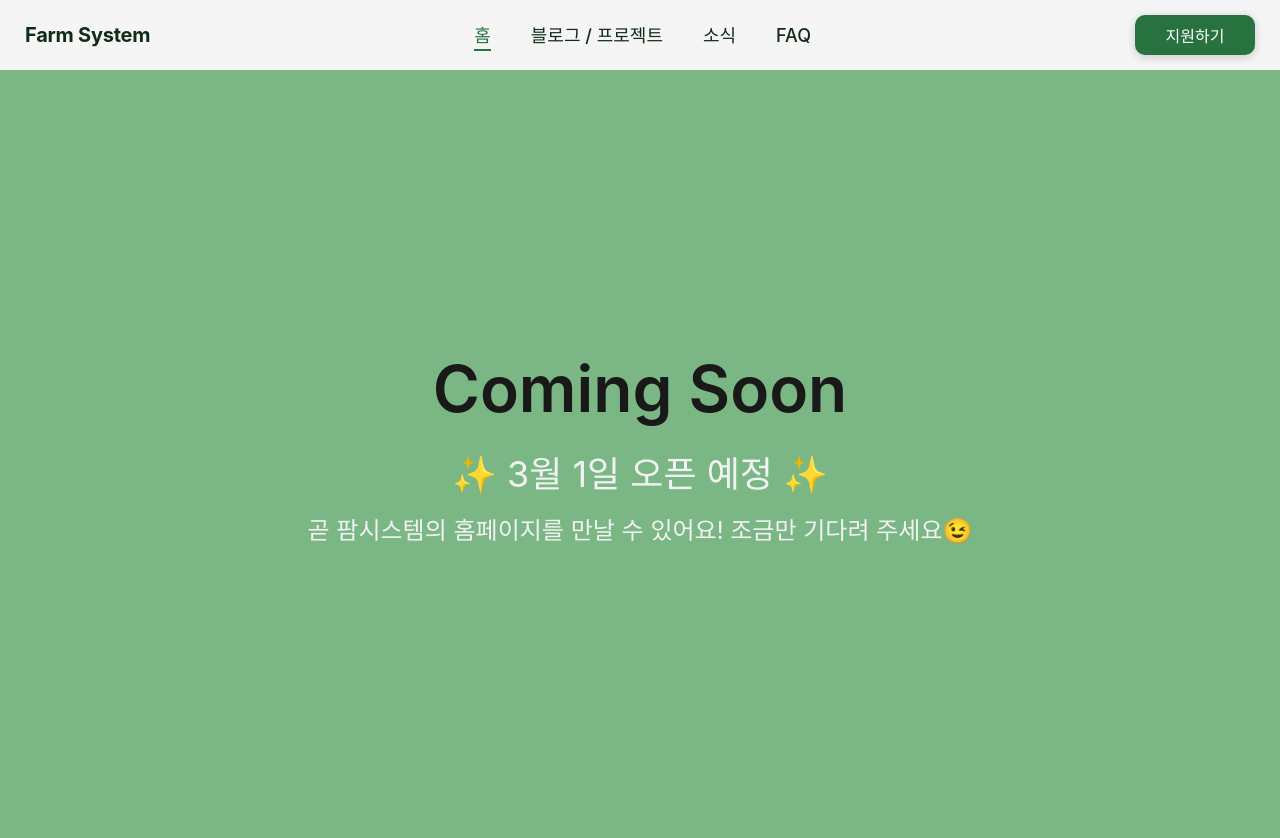
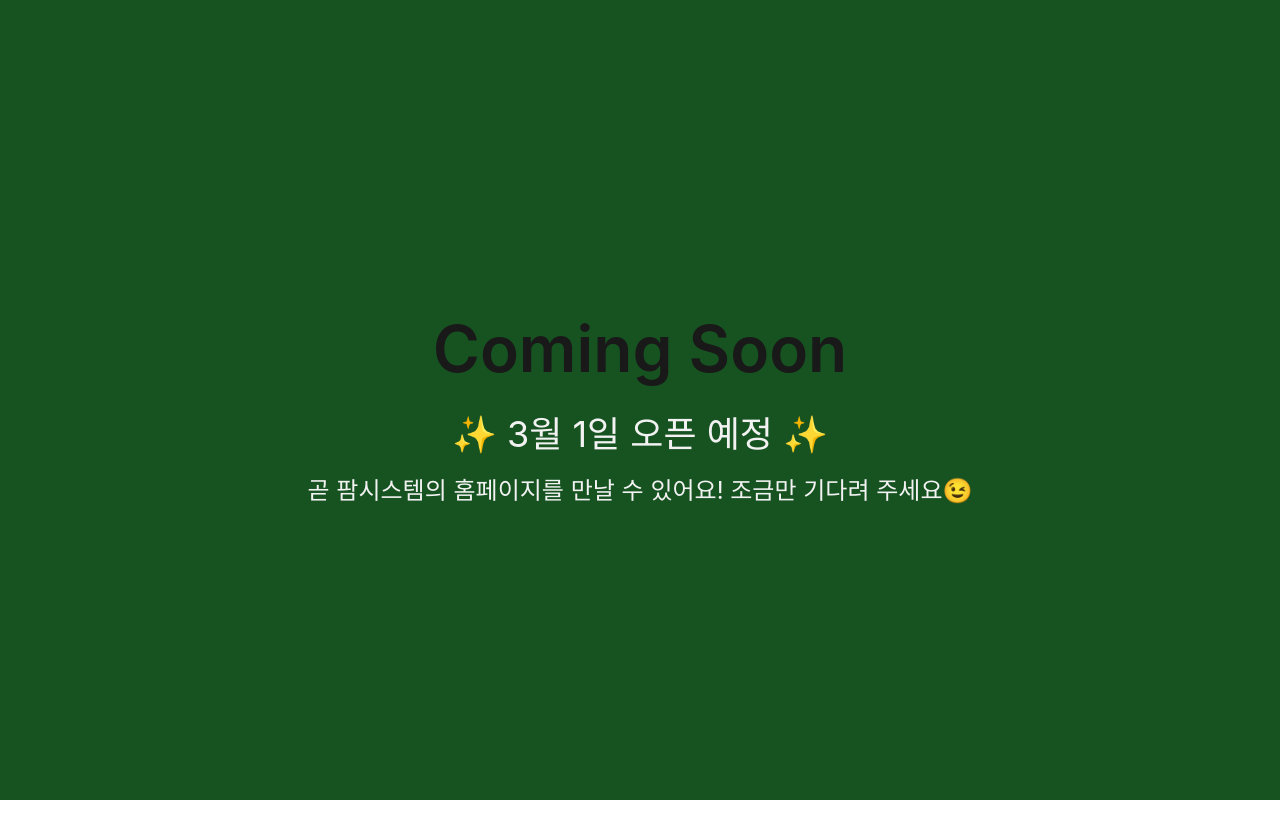
Before and after one commit to karpitony/monorepo-test, a React (Vite) app: page / in a window 1280 px wide. Shown: the top 838 px of the page. After the commit the page ends 800 px from the top, so only its background shows below. Built offline with nearby package versions, Linux system fonts and the light colour scheme; a web font is replaced by a local one.

Commit message:
feat: 유지보수 페이지 라우터 설정 추가 및 일부 스타일 변경

```diff
--- a/package.json
+++ b/package.json
@@ -19,6 +19,7 @@
     "react-icons": "^5.4.0",
     "react-responsive": "^10.0.0",
     "react-router": "^7.1.5",
+    "react-router-dom": "^7.2.0",
     "react-slick": "^0.30.3",
     "slick-carousel": "^1.8.1",
     "styled-components": "^6.1.15",
--- a/src/Router.tsx
+++ b/src/Router.tsx
@@ -1,12 +1,19 @@
-import { RouterProvider, createBrowserRouter } from 'react-router';
+import { RouterProvider, createBrowserRouter } from 'react-router-dom';
 import Layout from '@/pages/Layout';
 import Main from '@/pages/Main';
 import Apply from '@/pages/Apply';
 import Blog from '@/pages/Blog';
 import NotFound from '@/pages/NotFound';
 import FAQ from '@/pages/FAQ';
+import MaintainPage from '@/pages/MaintainPage'
+
+const IS_MAINTENANCE = true; // 유지보수 모드 ON/OFF 설정은 여기서 해주시면 됩니다.
 
 export default function Router() {
+  if (IS_MAINTENANCE) {
+    return <MaintainPage />;
+  }
+
   const router = createBrowserRouter([
     {
       path: '/',
@@ -20,10 +27,9 @@ export default function Router() {
     },
     {
       path: '*',
-      element: (
-        <NotFound />
-      ),
+      element: <NotFound />,
     },
-  ])
-  return <RouterProvider router={router} />
+  ]);
+
+  return <RouterProvider router={router} />;
 }
--- a/src/pages/Main/index.tsx
+++ b/src/pages/Main/index.tsx
@@ -1,22 +1,21 @@
-// import Intro from "./Intro/Intro";
-// import Tracks from "./Tracks/Tracks";
-// import Union from "./Union/Union";
-// import Achievements from "./Achievements/Achievements";
-// import BottomInfo from "./BottomInfo/BottomInfo";
-import MaintainPage from "@/pages/MaintainPage/MaintainPage";
+import Intro from "./Intro/Intro";
+import Tracks from "./Tracks/Tracks";
+import Union from "./Union/Union";
+import Achievements from "./Achievements/Achievements";
+import BottomInfo from "./BottomInfo/BottomInfo";
 
-// import * as S from "./index.styled";
-// import useMediaQueries from "@/hooks/useMediaQueries";
+import * as S from "./index.styled";
+import useMediaQueries from "@/hooks/useMediaQueries";
 
 export default function Main() {
-  // const { isMobile } = useMediaQueries();
+  const { isMobile } = useMediaQueries();
   return (
-      // <S.MainContainer $isMobile={isMobile} > {/* 배경 그라데이션 적용 */}
-      // <Intro />
-      // <Tracks />
-      // <Union />
-      // <Achievements />
-      // <BottomInfo />
-      <MaintainPage />
+      <S.MainContainer $isMobile={isMobile} > {/* 배경 그라데이션 적용 */}
+      <Intro />
+      <Tracks />
+      <Union />
+      <Achievements />
+      <BottomInfo />
+      </S.MainContainer>
   );
 }
--- a/src/pages/MaintainPage/MaintainPage.styled.ts
+++ b/src/pages/MaintainPage/MaintainPage.styled.ts
@@ -7,28 +7,29 @@ export const Container = styled.div`
     justify-content: center;
     align-items: center;
     flex-direction: column;
-    height: 110vh;
-    background-color: var(--FarmSystem_Green03);
+    height: 100vh;
+    background-color: var(--FarmSystem_Green07);
+    text-align: center;
 
 
 `;
 
 export const Title = styled.div<{$isMobile:boolean;}>`
-    font-size: ${({$isMobile}) => ($isMobile ? "48px" : "64px")};
+    font-size: ${({$isMobile}) => ($isMobile ? "11vw" : "64px")};
     color: var(--FarmSystem_Black);
     font-weight: 600;
     margin: 10px auto;
 `;
 
 export const SubTitle = styled.div<{$isMobile:boolean;}>`
-    font-size: ${({$isMobile}) => ($isMobile ? "20px" : "36px")};
+    font-size: ${({$isMobile}) => ($isMobile ? "8vw" : "36px")};
     color: var(--FarmSystem_LightGrey);
     padding-bottom: 1%;
 
 `;
 
 export const Description = styled.div<{$isMobile:boolean;}>`
-    font-size: ${({$isMobile}) => ($isMobile ? "12px" : "24px")};
+    font-size: ${({$isMobile}) => ($isMobile ? "3vw" : "24px")};
     color: var(--FarmSystem_LightGrey);
 
 `;
--- a/src/pages/MaintainPage/MaintainPage.tsx
+++ b/src/pages/MaintainPage/index.tsx
@@ -1,6 +1,5 @@
 import * as S from "./MaintainPage.styled"
 import useMediaQueries from "@/hooks/useMediaQueries";
-
 
 
 export default function MaintainPage() {
```
Also changed, not shown: 1 other file (tests, documents, lock files or other folders).
